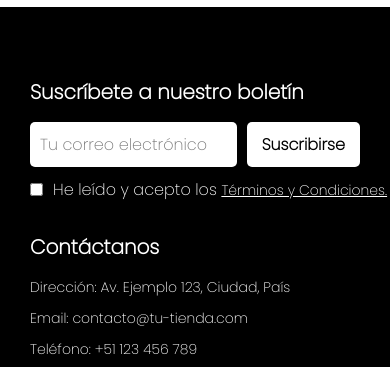
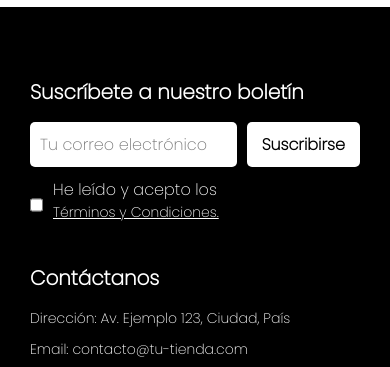
Before and after one commit to estebanermn/bezwingen_website, a plain HTML site: page index.html in a window 390 px wide. Shown: the part 2253-2620 px from the top of the page. Drawn offline with Linux system fonts and the light colour scheme.

Commit message:
fix terms-conditions-label a with media 450px

```diff
--- a/styles.css
+++ b/styles.css
@@ -393,6 +393,10 @@ input[id="check"] {
   .container-img .discount {
     font-size: 0.5rem;
   }
+
+  .terms-conditions-label a {
+    display: flex;
+  }
 }
 
 @media screen and (max-width: 630px) {
```
